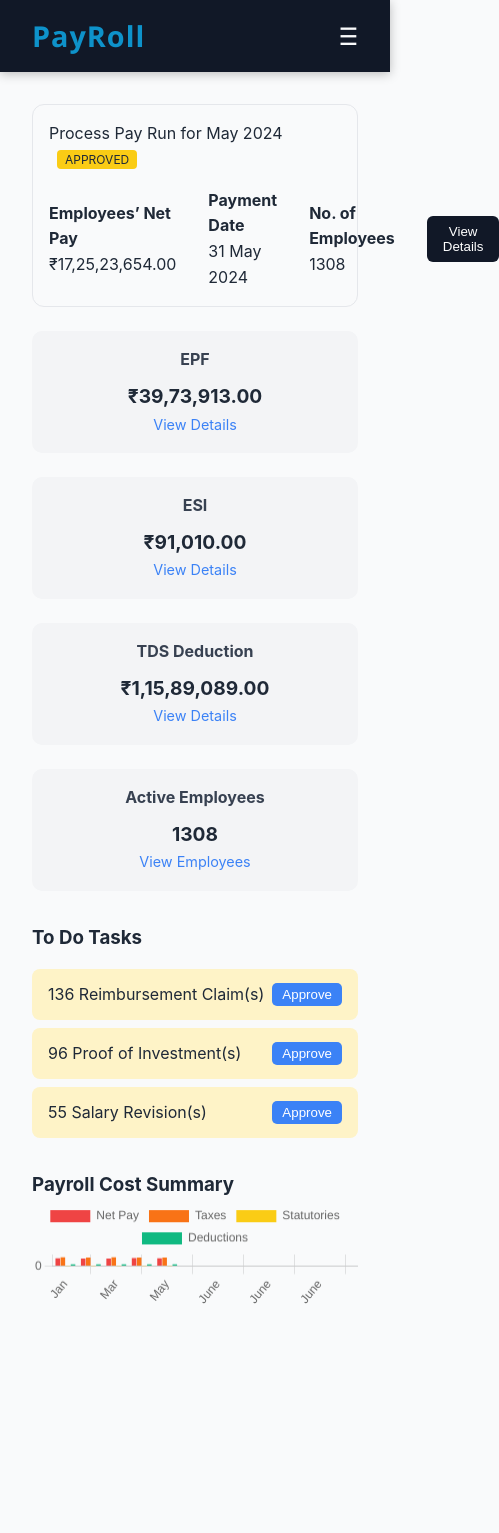
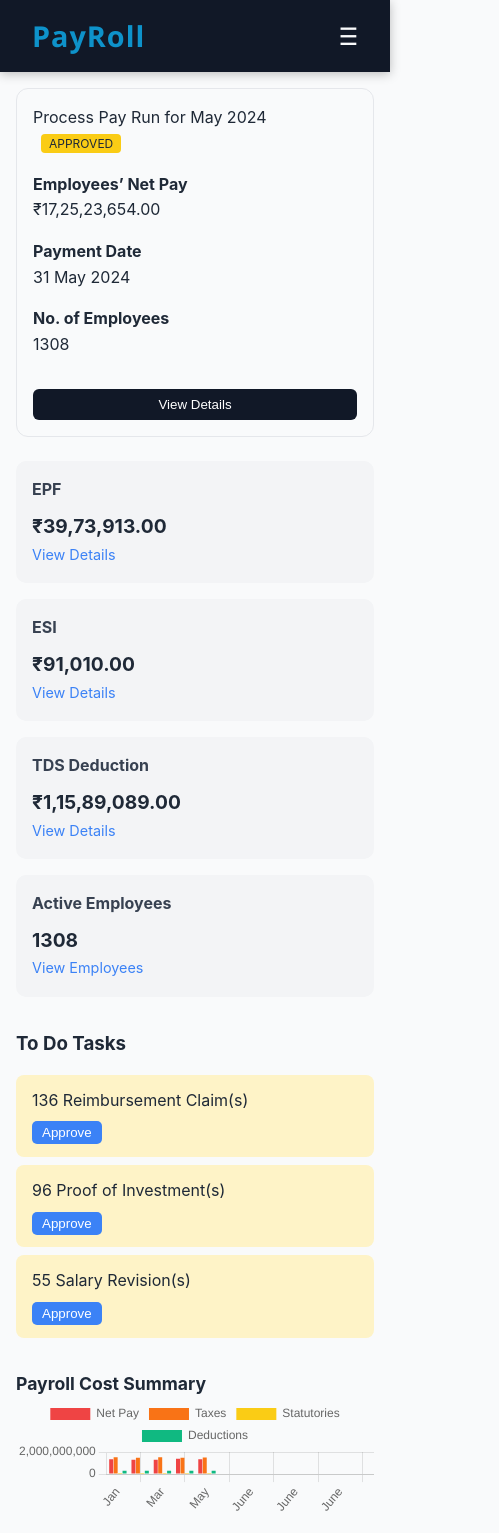
Before and after one commit to vkrm03/Pay-Roll-Mangement, a React (Vite) app in the folder frontend/Pay-Roll-Management/: page /dashboard in a window 390 px wide. Shown: the whole page, 499 px wide, since content can reach past the window. Before the commit the page ends 1341 px from the top, so only its background shows below. Built offline with nearby package versions, Linux system fonts and the light colour scheme.

Commit message:
Dashboard REsponsive fixed

```diff
--- a/frontend/Pay-Roll-Management/public/styles/dashboard.css
+++ b/frontend/Pay-Roll-Management/public/styles/dashboard.css
@@ -106,3 +106,75 @@
 .chart-section {
   margin-top: 2rem;
 }
+
+
+
+
+@media (max-width: 1024px) {
+  .dashboard {
+    padding: 1.5rem 1rem;
+  }
+
+  .payrun-info {
+    flex-wrap: wrap;
+    gap: 1rem;
+  }
+
+  .payrun-info > div {
+    flex: 1 1 100%;
+  }
+
+  .payrun-info button {
+    width: 100%;
+    margin-top: 1rem;
+  }
+
+  .kpi-cards {
+    flex-wrap: wrap;
+    gap: 1rem;
+  }
+
+  .kpi-card {
+    flex: 1 1 45%;
+  }
+
+  .tasks-section ul {
+    padding: 0;
+  }
+}
+
+@media (max-width: 600px) {
+  .dashboard {
+    padding: 1rem;
+  }
+
+  .payrun-info {
+    flex-direction: column;
+    align-items: flex-start;
+  }
+
+  .payrun-info > div,
+  .payrun-info button {
+    width: 100%;
+  }
+
+  .kpi-card {
+    flex: 1 1 100%;
+    text-align: left;
+  }
+
+  .tasks-section li {
+    flex-direction: column;
+    align-items: flex-start;
+    gap: 0.5rem;
+  }
+
+  .chart-section h3 {
+    font-size: 1.1rem;
+  }
+
+  canvas {
+    max-width: 100% !important;
+    height: auto !important;
+  }
+}
```
